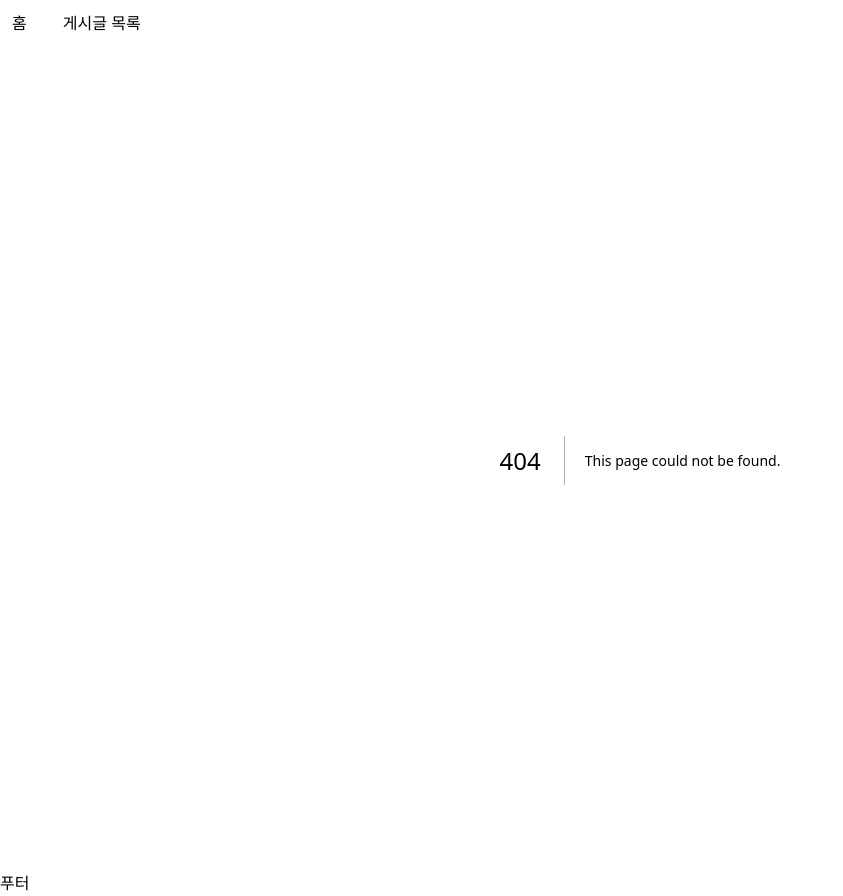
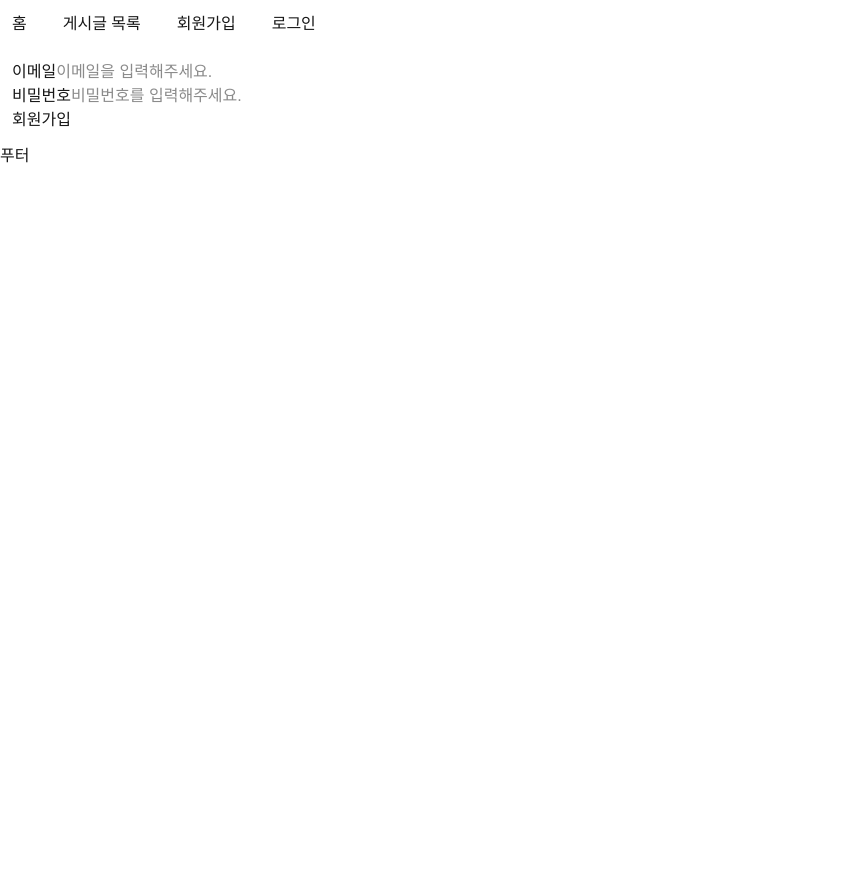
Before and after one commit to Tesalriah/nextan, a Next.js app: page /signup in a window 1280 px wide. Before the commit this address had no page. Shown: the whole page, without its empty margins (0-843 px from the left). After the commit the page ends 800 px from the top, so only its background shows below. Built offline with nearby package versions, Linux system fonts and the light colour scheme; no server answers.

Commit message:
회원가입 로그인

```diff
--- /dev/null
+++ b/src/app/components/Nav.tsx
@@ -0,0 +1,20 @@
+import Link from 'next/link'
+
+export default function Nav() {
+    return (
+        <nav className="flex gap-3">
+            <Link href="/" className="p-3 hover:bg-gray-500">
+                홈
+            </Link>
+            <Link href="/posts" className="p-3 hover:bg-gray-500">
+                게시글 목록
+            </Link>
+            <Link href="/signup" className="p-3 hover:bg-gray-500">
+                회원가입
+            </Link>
+            <Link href="/login" className="p-3 hover:bg-gray-500">
+                로그인
+            </Link>
+        </nav>
+    )
+}
--- a/src/app/layout.tsx
+++ b/src/app/layout.tsx
@@ -1,6 +1,6 @@
 import type { Metadata } from 'next'
 import { Geist, Geist_Mono } from 'next/font/google'
-import Link from 'next/link'
+import Nav from './components/Nav'
 import './globals.css'
 
 const geistSans = Geist({
@@ -26,14 +26,7 @@ export default function RootLayout({
     return (
         <html lang="ko" className={`${geistSans.variable} ${geistMono.variable} h-full antialiased`}>
             <body className="min-h-full flex flex-col">
-                <nav className="flex gap-3">
-                    <Link href="/" className="p-3 hover:bg-gray-500">
-                        홈
-                    </Link>
-                    <Link href="/posts" className="p-3 hover:bg-gray-500">
-                        게시글 목록
-                    </Link>
-                </nav>
+                <Nav />
                 <div className="p-3">{children}</div>
                 <footer>
                     <p>푸터</p>
--- /dev/null
+++ b/src/app/login/page.tsx
@@ -0,0 +1,47 @@
+'use client'
+
+import { useState } from 'react'
+import { supabase } from '../lib/supabase'
+
+export default function Login() {
+    const [email, setEmail] = useState('')
+    const [password, setPassword] = useState('')
+
+    const doSubmit = async (e: React.SubmitEvent<HTMLFormElement>) => {
+        e.preventDefault()
+        console.log(email, password)
+
+        const { error } = await supabase.auth.signInWithPassword({ email, password })
+        if (error) {
+            alert(error)
+        } else {
+            alert('로그인 성공!')
+        }
+    }
+
+    return (
+        <form onSubmit={doSubmit}>
+            <div>
+                <label htmlFor="email">이메일</label>
+                <input
+                    type="email"
+                    id="email"
+                    placeholder="이메일을 입력해주세요."
+                    value={email}
+                    onChange={(e) => setEmail(e.target.value)}
+                />
+            </div>
+            <div>
+                <label htmlFor="password">비밀번호</label>
+                <input
+                    type="password"
+                    id="password"
+                    placeholder="비밀번호를 입력해주세요."
+                    value={password}
+                    onChange={(e) => setPassword(e.target.value)}
+                />
+            </div>
+            <button type="submit">로그인</button>
+        </form>
+    )
+}
--- a/src/app/posts/[id]/page.tsx
+++ b/src/app/posts/[id]/page.tsx
@@ -6,24 +6,39 @@ import { useEffect, useState } from 'react'
 
 interface Post {
     id: number
-    completed: boolean
+    created_at: Date
     title: string
     content: string
+}
+
+interface Comment {
+    id: number
+    created_at: Date
+    content: string
+    post_id: number
 }
 
 export default function PostDetail() {
     const params = useParams()
     const { id } = params
     const [post, setPost] = useState<Post | null>(null)
+    const [comments, setComments] = useState<Comment[]>([])
 
     useEffect(() => {
         fetchData()
+        fetchComments()
     }, [])
 
     const fetchData = async () => {
         const { data: post, error } = await supabase.from('table').select('*').eq('id', id).single()
         setPost(post)
     }
+
+    const fetchComments = async () => {
+        const { data: comments, error } = await supabase.from('comments').select('*').eq('post_id', id)
+        setComments((comments as Comment[]) ?? [])
+    }
+
     if (!post) {
         return <div>Loading...</div>
     }
@@ -35,6 +50,14 @@ export default function PostDetail() {
                 <div>title:{post.title}</div>
                 <div>body:{post.content}</div>
             </div>
+            <div className="p-2">
+                댓글
+                {comments.map((comment) => (
+                    <div key={comment.id} className="p-3">
+                        <div>{comment.content}</div>
+                    </div>
+                ))}
+            </div>
         </>
     )
 }
--- a/src/app/posts/page.tsx
+++ b/src/app/posts/page.tsx
@@ -6,6 +6,7 @@ import { supabase } from '../lib/supabase'
 
 interface Post {
     id: number
+    created_at: Date
     title: string
     content: string
 }
--- /dev/null
+++ b/src/app/signup/page.tsx
@@ -0,0 +1,45 @@
+'use client'
+import { useState } from 'react'
+import { supabase } from '../lib/supabase'
+
+export default function Signup() {
+    const [email, setEmail] = useState('')
+    const [password, setPassword] = useState('')
+
+    const doSubmit = async (e: React.SubmitEvent<HTMLFormElement>) => {
+        e.preventDefault()
+
+        const { error } = await supabase.auth.signUp({ email, password })
+        if (error) {
+            alert(error)
+        } else {
+            alert('회원가입 성공!')
+        }
+    }
+
+    return (
+        <form onSubmit={doSubmit}>
+            <div>
+                <label htmlFor="email">이메일</label>
+                <input
+                    type="email"
+                    id="email"
+                    placeholder="이메일을 입력해주세요."
+                    value={email}
+                    onChange={(e) => setEmail(e.target.value)}
+                />
+            </div>
+            <div>
+                <label htmlFor="password">비밀번호</label>
+                <input
+                    type="password"
+                    id="password"
+                    placeholder="비밀번호를 입력해주세요."
+                    value={password}
+                    onChange={(e) => setPassword(e.target.value)}
+                />
+            </div>
+            <button type="submit">회원가입</button>
+        </form>
+    )
+}
```
